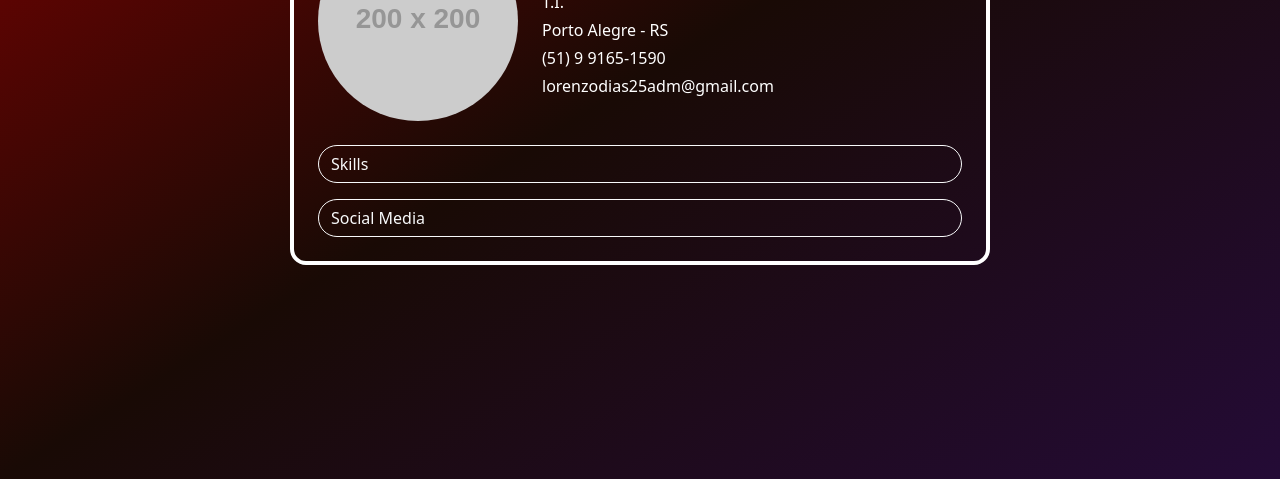
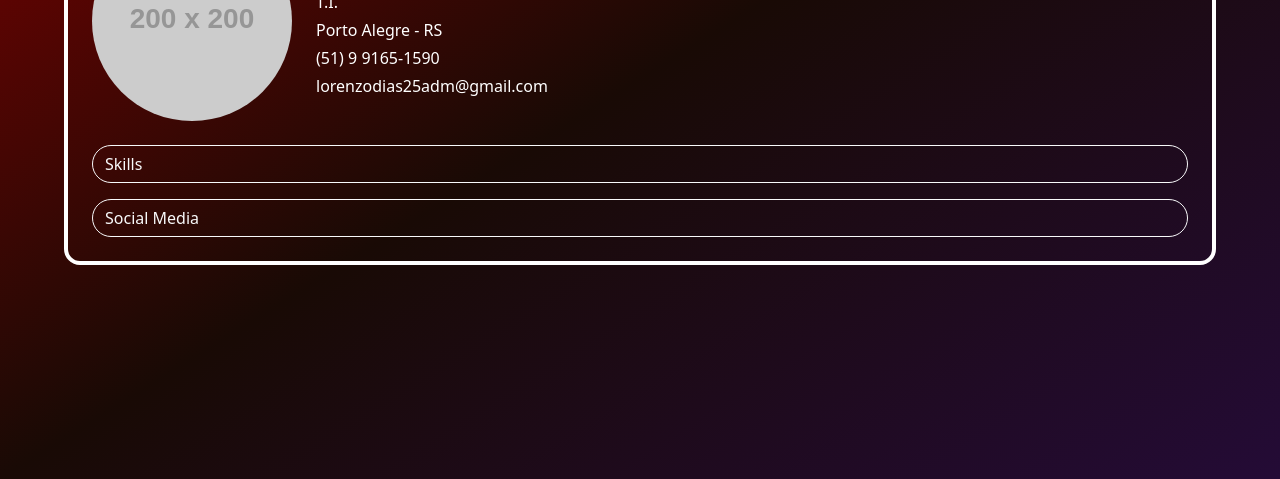
Before and after one commit to LorenzoDias25/Desenvolvimento-WEB, a plain HTML site: page ProjetoFinalWEB/index.html in a window 1280 px wide. Shown: the part 321-800 px from the top of the page. Drawn offline with nearby package versions, Linux system fonts and the light colour scheme; placeholder pictures from the web are drawn by us; some icons are missing.

Commit message:
Update style.css

```diff
--- a/ProjetoFinalWEB/style.css
+++ b/ProjetoFinalWEB/style.css
@@ -1,10 +1,11 @@
 body {
-  background-image: linear-gradient(to bottom right , #870000, #190a05, #240b36);
+  background: linear-gradient(to bottom right , #870000, #190a05, #240b36);
 }
 
 .card-container {
   border: 4px solid white;
-  max-width: 700px;
+  max-width: 100%;
   width: 90%;
   background-color: transparent;
+  transition: all 0.3s ease;
 }
```
